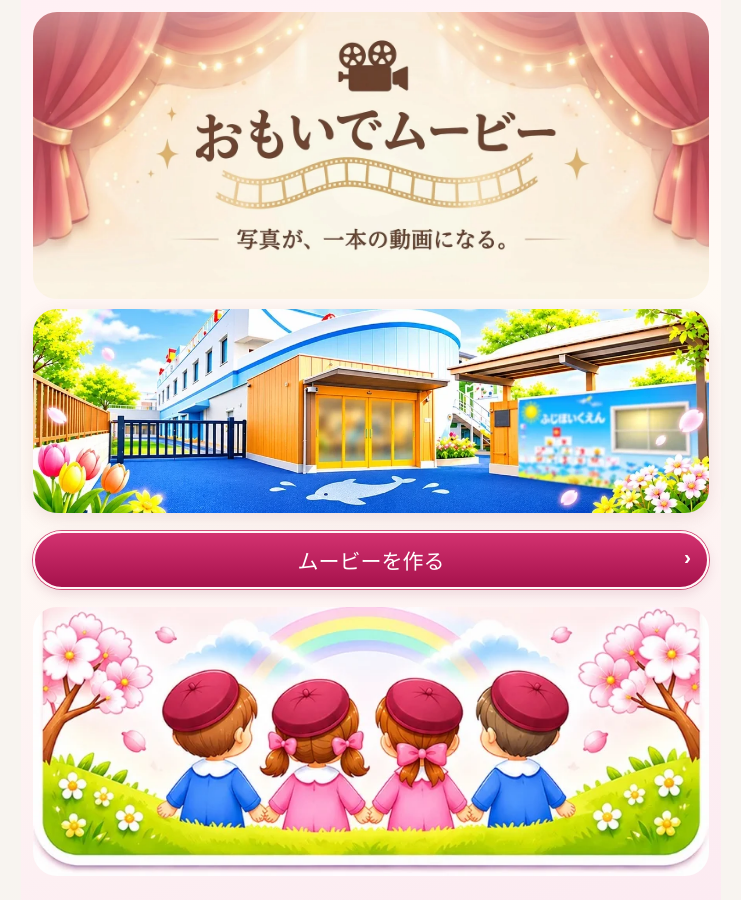
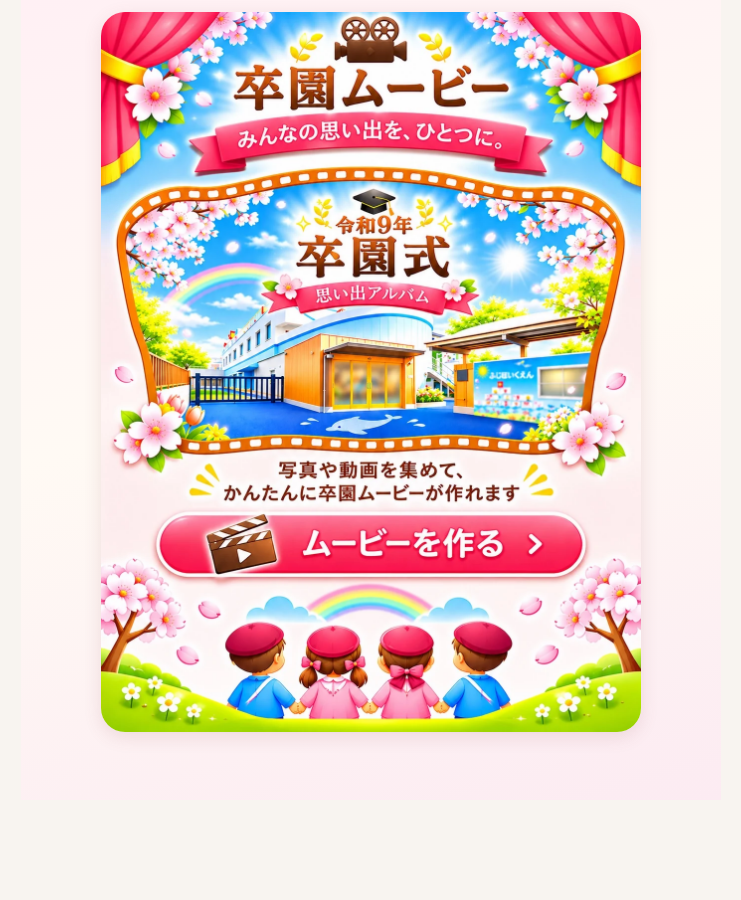
Before and after one commit to k5wvk4n6pt-web/omoide-theater-demo, a React (Vite) app: page / in a window 1280 px wide. Shown: the whole page, without its empty margins (269-1010 px from the left). After the commit the page ends 800 px from the top, so only its background shows below. Built offline with nearby package versions, Linux system fonts and the light colour scheme; a web font is replaced by a local one.

Commit message:
Use the supplied graduation cover as the movie homepage

```diff
--- a/src/App.tsx
+++ b/src/App.tsx
@@ -452,10 +452,11 @@ useEffect(()=>{if(!playing)return;const isVideo=phase==='photos'&&photos[playInd
 const titleBanner = new URL('../omoide-movie-title.webp', import.meta.url).href;
 return <main className={step==='home'?'theaterHome':'theaterEditor'}>{step!=='home'?<header><img className="homeArtwork" src={titleBanner} width={1584} height={672} alt="おもいでムービー。写真が、一本の動画になる。" onLoad={e=>e.currentTarget.classList.add('loaded')}/><div className="homeCurtain left"/><div className="homeCurtain right"/><div className="brand"><span className="homeCamera">🎥</span>おもいでムービー</div><div className="subtitle">写真が、一本の動画になる。</div></header>:null}
 {step==='home'?<section className="graduationHome">
-  <img className="movieTitleBanner" src={titleBanner} width={1584} height={672} alt="おもいでムービー。写真が、一本の動画になる。"/>
-  <img className="graduationCover" src={import.meta.env.BASE_URL+'artwork/graduation-garden.webp'} width={1200} height={362} alt="ふじほいくえんの園舎と、青い園庭に描かれたイルカ。"/>
-  <button className="primary graduationCreate" disabled={draftBusy} onClick={newProject}>ムービーを作る <span aria-hidden="true">›</span></button>
-  {projects.length>0?<div className="draftBox"><h3>📁 保存した作品（{projects.length}件）</h3><div className="projectList">{projects.map(p=><div className="projectCard" key={p.id}>{thumbUrls[p.id]?<img src={thumbUrls[p.id]} alt="作品の表紙"/>:<div className="projectFallback">🎬</div>}<div className="projectDetail"><strong>{p.title}</strong><small>{p.photoCount}枚 · {new Date(p.savedAt).toLocaleString('ja-JP')}</small><div className="projectButtons"><button onClick={()=>restoreProject(p.id)} disabled={draftBusy}>編集する</button><button onClick={()=>copyProject(p.id)} disabled={draftBusy}>複製</button><button onClick={()=>eraseProject(p.id)} disabled={draftBusy}>削除</button></div></div></div>)}</div></div>:null}{draftInfo?<p className="note" role="status">{draftInfo}</p>:null}<img className="graduationFooter" src={import.meta.env.BASE_URL+'artwork/graduation-footer.webp'} width={865} height={344} alt="" loading="lazy"/></section>:null}
+  <div className="graduationPoster">
+    <img src={import.meta.env.BASE_URL+'artwork/graduation-home-cover.webp'} width={1086} height={1448} alt="卒園ムービー。みんなの思い出を、ひとつに。令和9年卒園式の思い出アルバム。" fetchPriority="high"/>
+    <button type="button" className="graduationPosterAction" aria-label="ムービーを作る" disabled={draftBusy} onClick={newProject}/>
+  </div>
+  {projects.length>0?<div className="draftBox"><h3>📁 保存した作品（{projects.length}件）</h3><div className="projectList">{projects.map(p=><div className="projectCard" key={p.id}>{thumbUrls[p.id]?<img src={thumbUrls[p.id]} alt="作品の表紙"/>:<div className="projectFallback">🎬</div>}<div className="projectDetail"><strong>{p.title}</strong><small>{p.photoCount}枚 · {new Date(p.savedAt).toLocaleString('ja-JP')}</small><div className="projectButtons"><button onClick={()=>restoreProject(p.id)} disabled={draftBusy}>編集する</button><button onClick={()=>copyProject(p.id)} disabled={draftBusy}>複製</button><button onClick={()=>eraseProject(p.id)} disabled={draftBusy}>削除</button></div></div></div>)}</div></div>:null}{draftInfo?<p className="note" role="status">{draftInfo}</p>:null}</section>:null}
 {step==='edit'?<section className="panel"><div className="sectionHeading"><h2>ムービーを作成</h2></div><nav className="editSteps" aria-label="編集の手順">{([['opening','① オープニング'],['main','② 本編'],['ending','③ エンディング'],['finish','④ 完成・保存']] as const).map(([key,label])=><button key={key} className={editPage===key?'active':''} aria-current={editPage===key?'step':undefined} onClick={()=>{setPlaying(false);setEditPage(key)}}>{label}</button>)}</nav><section className="sharedPreview"><h3>{openingStill?'🎬 オープニングプレビュー':endingStill?'🌷 エンディングプレビュー':'🎥 全体プレビュー'}</h3><div className={'preview '+aspect}><div className={'previewFrame'+(openingStill?' openingStill':'')}>
 {playing&&phase==='photos'&&transitionEffect==='page'&&photos.length>0&&((playIndex===0&&opening==='album')||photos[playIndex-1])?<div key={'turn-'+sceneKey} className="albumFullPageTurn" aria-hidden="true">{playIndex===0?<div className="albumTurnTitlePage"><span>{title}</span></div>:<div className="albumTurnPreviousPage"><div className="albumTurnPhotoClip">{photos[playIndex-1].kind==='video'?<div className="albumTurnVideoPlaceholder">🎞️</div>:<img src={photos[playIndex-1].url} alt="" style={{transform:'scale('+(photos[playIndex-1].zoom??1)+') translate('+(photos[playIndex-1].offsetX??0)+'%,'+(photos[playIndex-1].offsetY??0)+'%)'}}/>}</div>{photos[playIndex-1].caption?<div className="albumTurnCaption" style={{left:(photos[playIndex-1].captionX??50)+'%',top:(photos[playIndex-1].captionY??83)+'%',fontFamily:photos[playIndex-1].captionFont==='cursive'?'Yomogi, cursive':photos[playIndex-1].captionFont??'sans-serif',fontSize:(photos[playIndex-1].captionSize??22)+'px',fontWeight:photos[playIndex-1].captionWeight??700,color:photos[playIndex-1].captionColor??'#fff',background:photos[playIndex-1].captionBackground?'rgba(0,0,0,.58)':'transparent'}}>{photos[playIndex-1].caption}</div>:null}</div>}</div>:null}
 {showOpening&&opening==='album'?<div className="albumCustomTitle"><span>{title}</span></div>:null}
--- a/src/style.css
+++ b/src/style.css
@@ -322,25 +322,35 @@ input[type="file"][hidden]{display:none!important}
   padding: 12px 12px 24px;
   background: linear-gradient(165deg, #fff0f4, #fffaf4 28rem, #fcebf2);
 }
-.graduationCover, .graduationFooter {
+.graduationHome {
+  width: min(100%, 540px);
+  margin-inline: auto;
+}
+.graduationPoster {
+  position: relative;
+  overflow: hidden;
+  border-radius: clamp(12px, 3vw, 24px);
+  box-shadow: 0 5px 18px #8b4a4e24;
+}
+.graduationPoster img {
   display: block;
   width: 100%;
   height: auto;
-  border-radius: clamp(12px, 3vw, 24px);
 }
-.graduationCover { box-shadow: 0 5px 18px #8b4a4e24; }
-.graduationHome .graduationCreate {
-  position: relative;
-  min-height: 52px;
-  margin: 18px 0;
-  padding: 12px 34px;
-  background: linear-gradient(#d33270, #a6124c);
-  border: 2px solid #fff6f7;
-  border-radius: 40px;
-  box-shadow: 0 0 0 1px #d14e79, 0 5px 12px #87295325;
-  font-size: clamp(16px, 4vw, 21px);
+.graduationPoster .graduationPosterAction {
+  position: absolute;
+  inset: 69.1% 10% auto;
+  height: 9.6%;
+  min-height: 44px;
+  padding: 0;
+  border: 0;
+  border-radius: 100px;
+  background: transparent;
+  touch-action: manipulation;
 }
-.graduationCreate span { position: absolute; right: 16px; }
+.graduationPoster .graduationPosterAction:active { background: #50001c24; }
+.graduationPoster .graduationPosterAction:disabled { background: #fff8; }
+.graduationPoster .graduationPosterAction:focus-visible { outline-offset: -4px; }
 .graduationHome .draftBox {
   border: 1px solid #edc9ac;
   background: #fff8ef;
@@ -351,11 +361,3 @@ input[type="file"][hidden]{display:none!important}
 .graduationHome .projectDetail small { color: #69515a; }
 .graduationHome .projectButtons button { min-height: 44px; margin-right: 0; }
 .graduationHome button:focus-visible { outline: 3px solid #1374a2; outline-offset: 3px; }
-
-.movieTitleBanner {
-  display: block;
-  width: 100%;
-  height: auto;
-  margin-bottom: 10px;
-  border-radius: clamp(12px, 3vw, 24px);
-}
```
Also changed, not shown: public/artwork/graduation-home-cover.webp (added).
